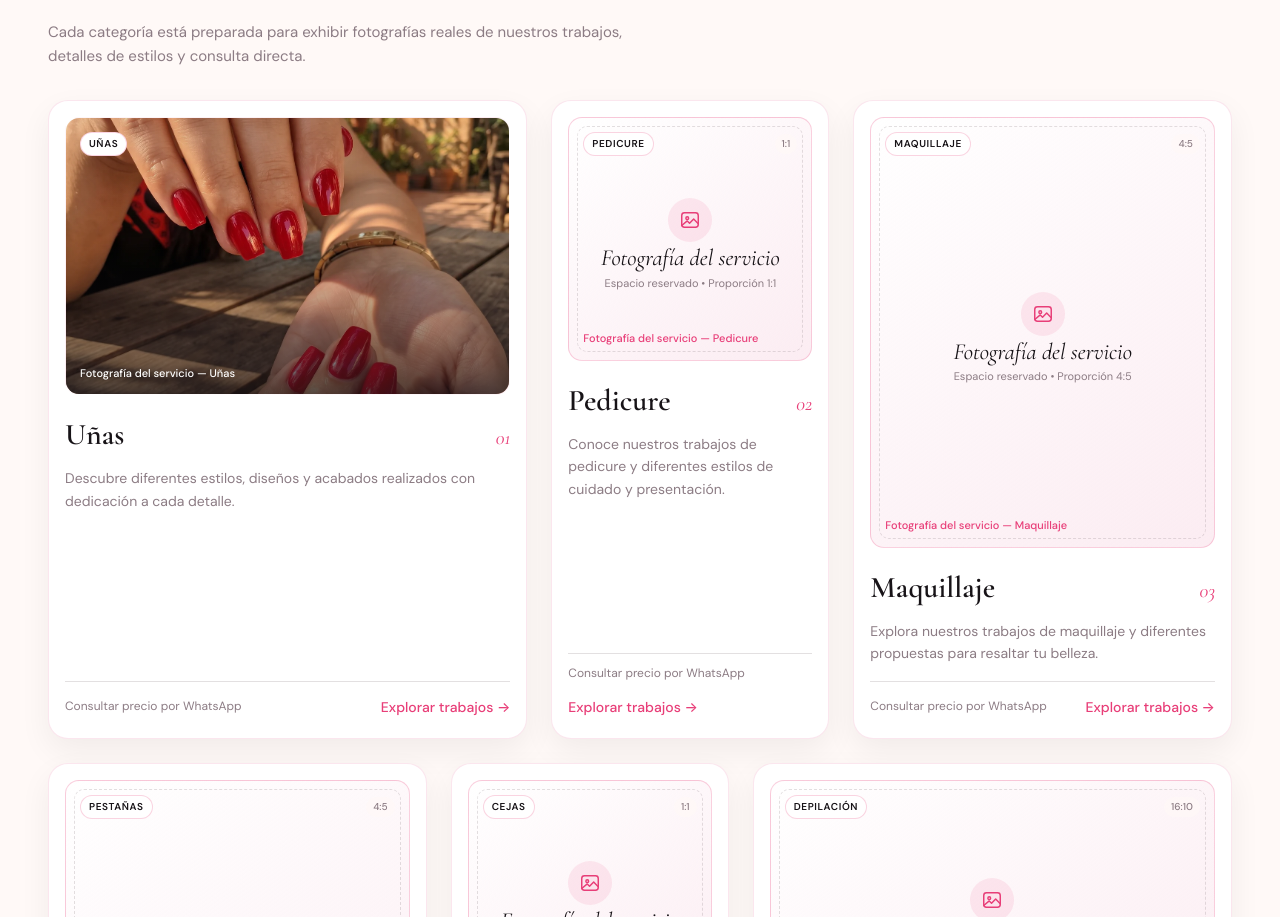
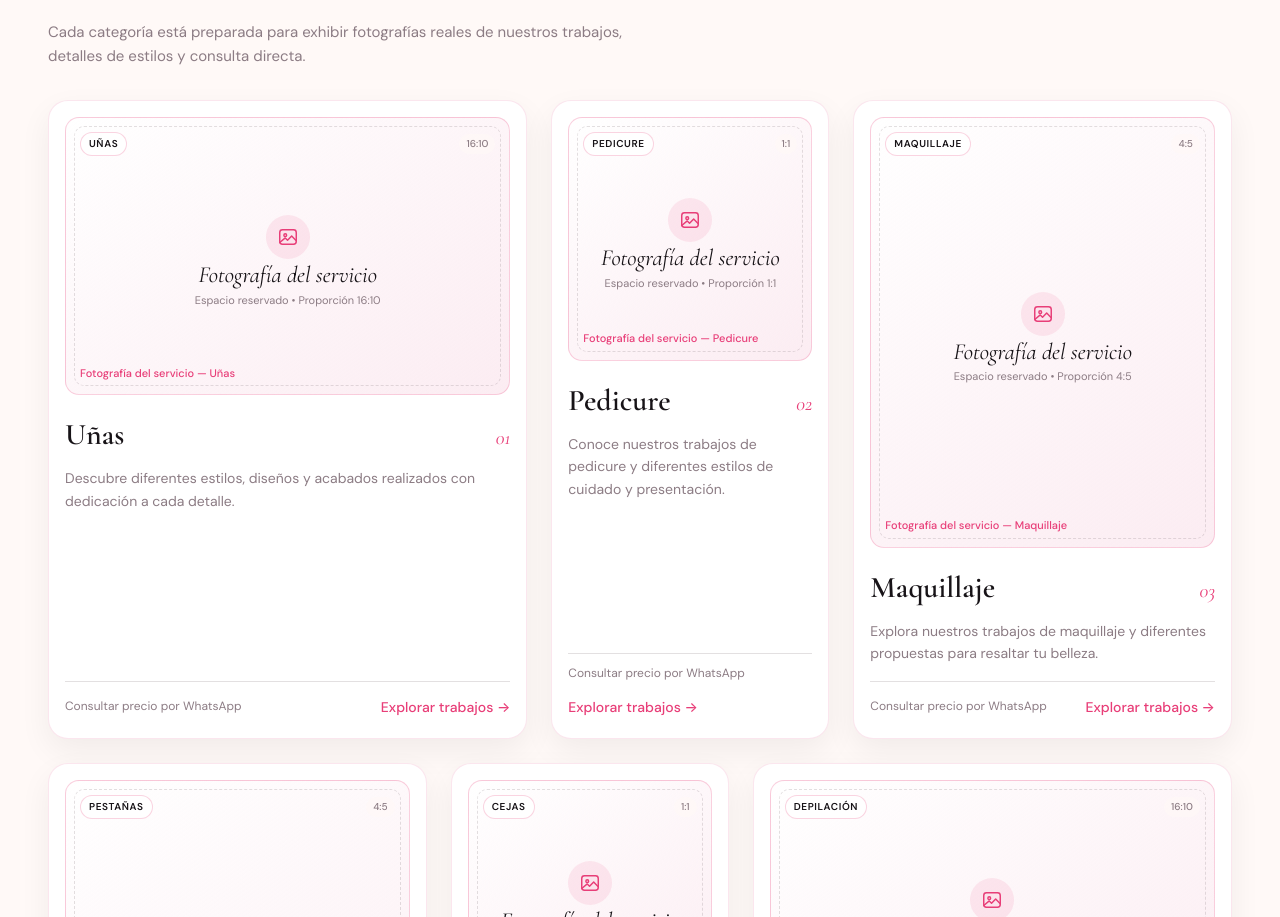
Before and after one commit to J-Santana-19/Luz_nails_beauty, a React (Vite) app: page / in a window 1280 px wide. Shown: the part 1030-1947 px from the top of the page. Built offline with nearby package versions, Linux system fonts and the light colour scheme.

Commit message:
fix: eliminar imagen manicure-03 de tarjeta de servicio Unas local y en GitHub

```diff
--- a/src/data/categories.data.ts
+++ b/src/data/categories.data.ts
@@ -9,7 +9,6 @@ export const SERVICE_CATEGORIES: ServiceCategory[] = [
     description:
       'Descubre diferentes estilos, diseños y acabados realizados con dedicación a cada detalle.',
     placeholderId: 'PH-SRV-01',
-    imageUrl: 'images/servicios/manicure/manicure-03.webp',
     aspectRatio: '16:10',
     desktopSpan: 5,
     isActive: true,
```
Also changed, not shown: public/images/servicios/manicure/manicure-03.webp (deleted), 1 other file (tests, documents, lock files or other folders).
